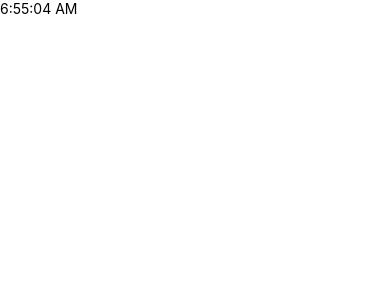
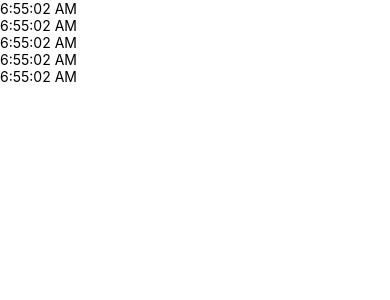
Before and after one commit to Zachenko/MyClock, a React Native app in the folder clock/: screen / in a window 390 px wide. Shown: the top 300 px of the page. Built offline with nearby package versions, Linux system fonts and the light colour scheme.

Commit message:
application has planed (21.04.2023)

```diff
--- a/clock/App.js
+++ b/clock/App.js
@@ -1,32 +1,25 @@
-import React, { useState, useEffect } from'react';
-import { StyleSheet, Text, View} from 'react-native';
+import { View } from "react-native";
+import { NavigationContainer } from "@react-navigation/native";
+import { createNativeStackNavigator } from "@react-navigation/native-stack";
+import { createDrawerNavigator } from "@react-navigation/drawer";
+import MyClock from './MyClock';
+
+/*
+1. npm install react-native-reanimated@1 --save --save-exact
+2. npm install @react-navigation/native-stack
+3. npm install @react-navigation/drawer
+4. npx expo install react-native-gesture-handler react-native-reanimated
+*/
 
 export default function App() {
 
-  const [time, setTime] = useState(new Date().toLocaleTimeString());
-
-  useEffect(() => {
-    const intervalId = setInterval(() => {
-      setTime(new Date().toLocaleTimeString());
-    }, 1000);
-
-    return () => clearInterval(intervalId);
-  }, []);
-
   return (
-
-    <View style={styles.container}>
-      <Text style={styles.clock}>{time}</Text>
+    <View>
+      <MyClock />
+      <MyClock />
+      <MyClock />
+      <MyClock />
+      <MyClock />
     </View>
-  );
+  )
 }
-
-const styles = StyleSheet.create({
-  container: {
-
-  },
-
-  clock: {
-
-  }
-});
--- /dev/null
+++ b/clock/MyClock.jsx
@@ -0,0 +1,34 @@
+import React, { useState, useEffect } from'react';
+import { StyleSheet, Text, View} from 'react-native';
+
+function MyClock (props) {
+
+  const [time, setTime] = useState(new Date().toLocaleTimeString());
+
+  useEffect(() => {
+    const intervalId = setInterval(() => {
+      setTime(new Date().toLocaleTimeString());
+    }, 1000);
+
+    return () => clearInterval(intervalId);
+  }, []);
+
+  return (
+
+    <View style={styles.container}>
+      <Text style={styles.clock}>{time}</Text>
+    </View>
+  );
+}
+
+export default MyClock;
+
+const styles = StyleSheet.create({
+  container: {
+
+  },
+
+  clock: {
+
+  }
+});
```
Also changed, not shown: clock/package.json (+6 -2 lines), 1 other file (tests, documents, lock files or other folders).
